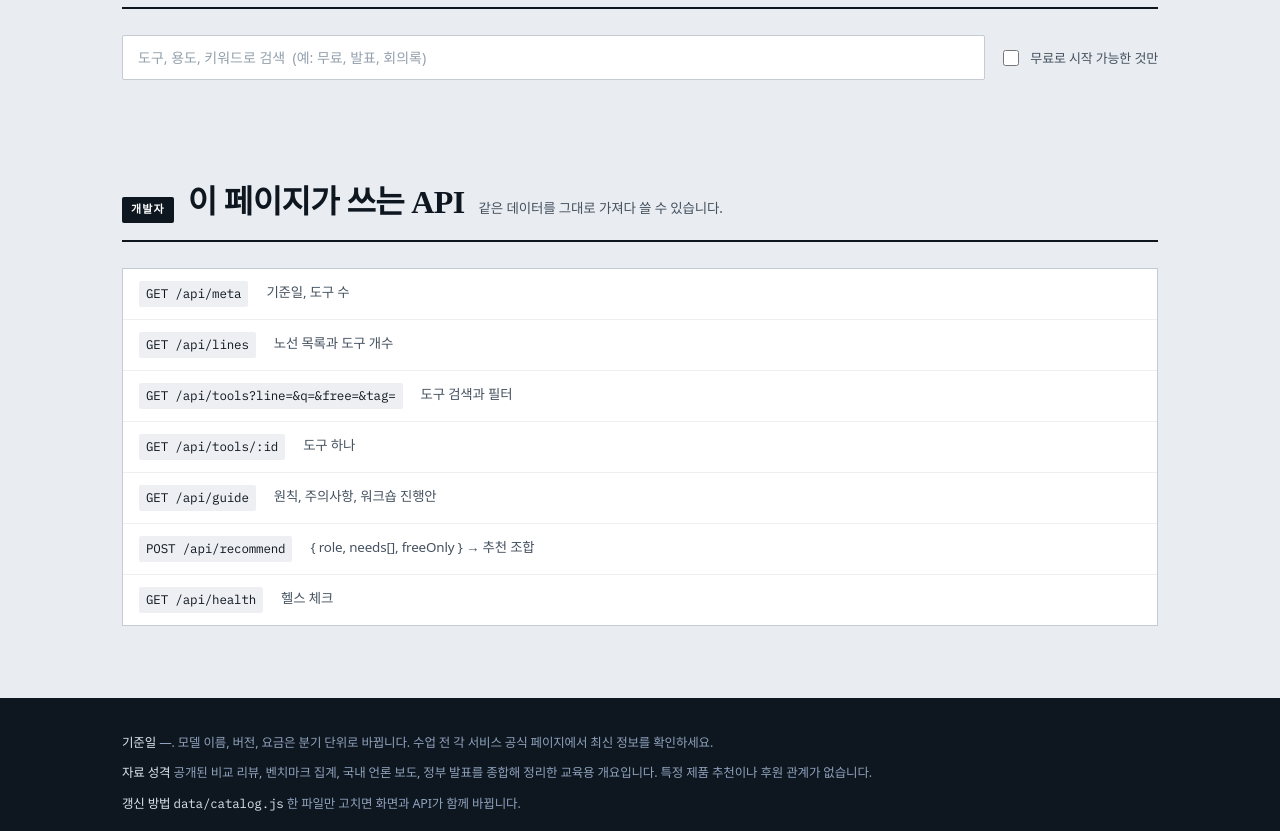
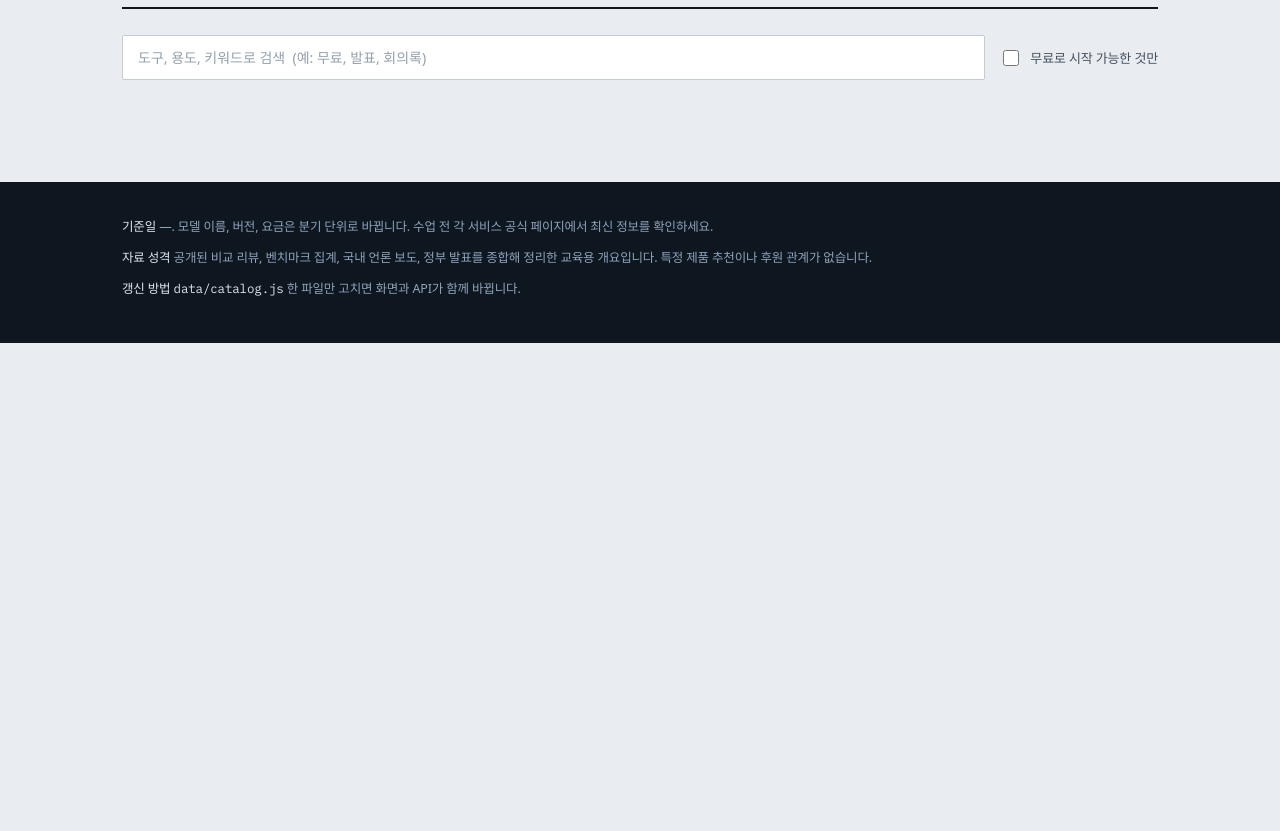
Before and after one commit to calmland7/ai-tool-map, a website: page public/index.html in a window 1280 px wide. Shown: the part 696-1527 px from the top of the page. After the commit the page ends 1039 px from the top, so only its background shows below. Drawn offline with Linux system fonts and the light colour scheme; no server answers; a web font is replaced by a local one.

Commit message:
remove 개발자 API 섹션

```diff
--- a/public/index.html
+++ b/public/index.html
@@ -33,7 +33,7 @@
     <a href="#map">노선도</a>
 
 
-    <a href="#api">API</a>
+
   </div>
 </nav>
 
@@ -72,27 +72,6 @@
 
 
 
-<!-- API -->
-<section id="api">
-  <div class="wrap">
-    <div class="sechead">
-      <span class="chip chip-ink">개발자</span>
-      <h2>이 페이지가 쓰는 API</h2>
-      <p>같은 데이터를 그대로 가져다 쓸 수 있습니다.</p>
-    </div>
-    <div class="apitable">
-      <div><code>GET /api/meta</code><span>기준일, 도구 수</span></div>
-      <div><code>GET /api/lines</code><span>노선 목록과 도구 개수</span></div>
-      <div><code>GET /api/tools?line=&amp;q=&amp;free=&amp;tag=</code><span>도구 검색과 필터</span></div>
-      <div><code>GET /api/tools/:id</code><span>도구 하나</span></div>
-
-      <div><code>GET /api/guide</code><span>원칙, 주의사항, 워크숍 진행안</span></div>
-      <div><code>POST /api/recommend</code><span>{ role, needs[], freeOnly } → 추천 조합</span></div>
-      <div><code>GET /api/health</code><span>헬스 체크</span></div>
-    </div>
-  </div>
-</section>
-
 <footer>
   <div class="wrap">
     <p><b>기준일</b> <span id="footDate">—</span>. 모델 이름, 버전, 요금은 분기 단위로 바뀝니다. 수업 전 각 서비스 공식 페이지에서 최신 정보를 확인하세요.</p>
```
